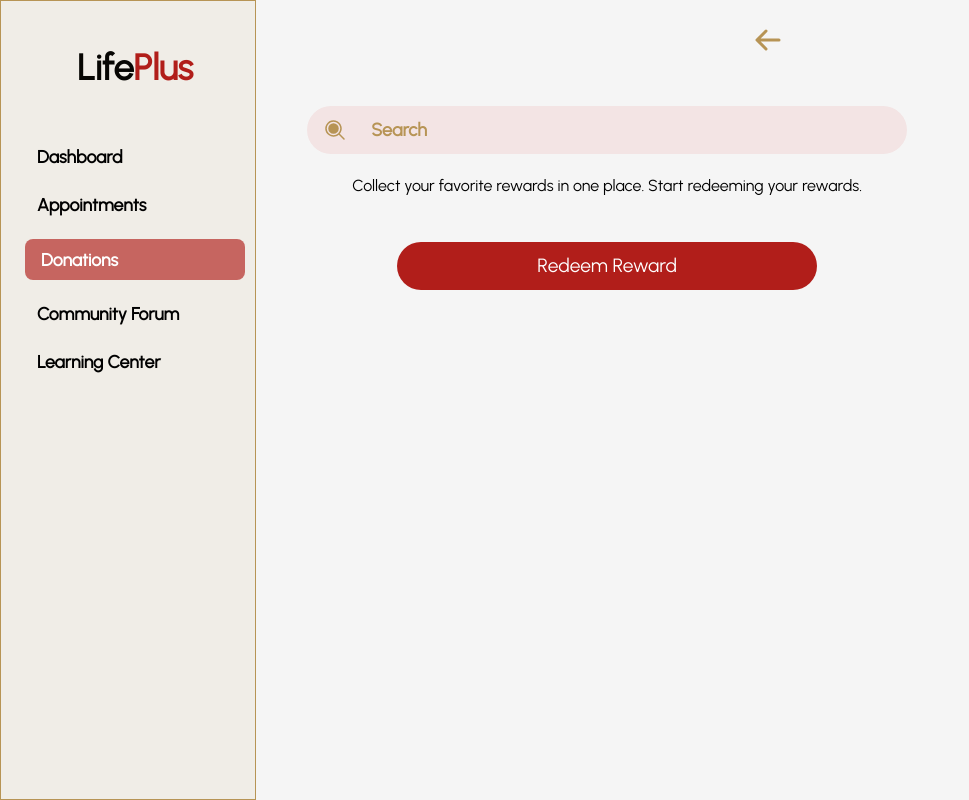
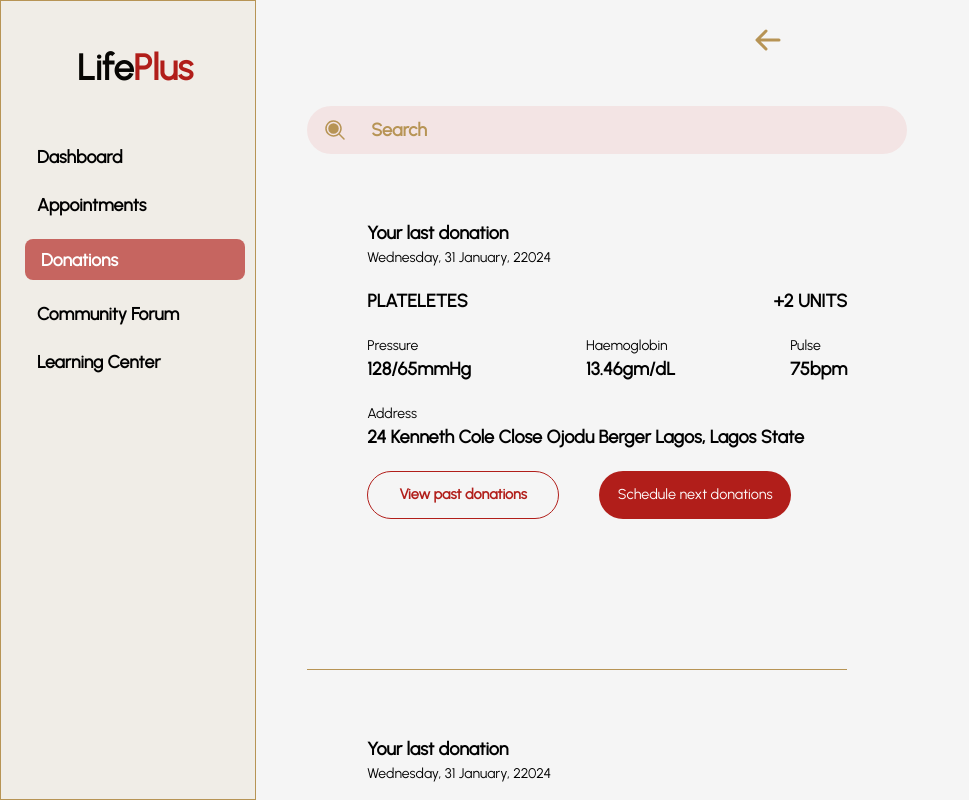
Before and after one commit to oreoluwa212/lifePlus-webapp, a React (Vite) app: page /donations/history in a window 1280 px wide. Shown: the whole page, without its empty margins (0-969 px from the left). Built offline with nearby package versions, Linux system fonts and the light colour scheme.

Commit message:
feat: Donation history initialized

```diff
--- a/src/pages/web-App/PastDonations.jsx
+++ b/src/pages/web-App/PastDonations.jsx
@@ -18,8 +18,8 @@ const PastDonations = () => {
           {loggedInUser && <ForumHeader currentUser={loggedInUser} />}
         </div>
         <div className="flex gap-9 mt-10 lgss:mt-4 px-[5%] mds:px-0 w-full">
-          <div className="flex flex-col justify-between lgss:gap-5 lgss:items-center ">
-              <div className="bg-[#F3E4E4] w-[60%] lgss:w-[600px] h-[48px] flex items-center gap-4 px-4 rounded-[32px] lgss:mt-[5%] mt-5">
+          <div className="flex flex-col justify-between lgss:gap-5 ">
+            <div className="bg-[#F3E4E4] w-[90%] lgss:w-[600px] h-[48px] flex items-center gap-4 px-4 rounded-[32px] lgss:mt-[5%] mt-5">
               <PiMagnifyingGlassFill className="text-gold text-[35px] mds:text-[24px] cursor-pointer" />
               <input
                 type="text"
@@ -27,16 +27,162 @@ const PastDonations = () => {
                 className="w-[80%] h-[48px] px-2 outline-none placeholder:text-gold placeholder:font-semibold placeholder:text-[18px] bg-transparent"
               />
             </div>
-              <p>
-                Collect your favorite rewards in one place. Start redeeming your
-                rewards.
-              </p>
+            <div className="border-b-[1px] border-gold lgss:h-[60vh] h-[75vh] lgss:w-[90%] w-full mt-4 pl-[10px] lgss:pl-[10%] py-[5%] flex flex-col gap-5">
+              <div className="flex flex-col">
+                <h2 className="text-[18px] font-semibold">
+                  Your last donation
+                </h2>
+                <p className="text-[14px]">Wednesday, 31 January, 22024</p>
+              </div>
+
+              <div className="flex justify-between">
+                <h2 className="text-[18px] font-semibold uppercase">
+                  PLATELETES
+                </h2>
+                <h2 className="text-[18px] font-semibold uppercase">
+                  +2 units
+                </h2>
+              </div>
+
+              <div className="flex justify-between">
+                <div className="flex flex-col">
+                  <h2 className="text-[14px]">Pressure</h2>
+                  <h2 className="text-[18px] font-semibold">128/65mmHg</h2>
+                </div>
+                <div className="flex flex-col">
+                  <h2 className="text-[14px]">Haemoglobin</h2>
+                  <h2 className="text-[18px] font-semibold ">13.46gm/dL</h2>
+                </div>
+                <div className="flex flex-col">
+                  <h2 className="text-[14px]">Pulse</h2>
+                  <h2 className="text-[18px] font-semibold">75bpm</h2>
+                </div>
+              </div>
+              <div className="flex flex-col">
+                <h2 className="text-[14px]">Address</h2>
+                <h2 className="text-[18px] font-semibold ">
+                  24 Kenneth Cole Close Ojodu Berger Lagos, Lagos State
+                </h2>
+              </div>
+              <div className="flex  gap-10">
                 <button
                   type="submit"
-              className="h-[48px] lgss:mt-6 mt-4 mds:mt-0 w-[100%] mds:w-[70%] flex justify-center items-center bg-red text-white rounded-[32px] text-[1.2rem]"
+                  className="h-[48px] lgss:w-[40%] w-[50%] flex justify-center items-center bg-transparent font-semibold text-red border-[1px] border-red rounded-[32px] text-[0.9rem]"
                 >
-              Redeem Reward
+                  View past donations
                 </button>
+                <button
+                  type="submit"
+                  className="h-[48px] lgss:w-[40%] w-[70%]  flex justify-center items-center bg-red text-white rounded-[32px] text-[0.9rem]"
+                >
+                  Schedule next donations
+                </button>
+              </div>
+            </div>
+            <div className="border-b-[1px] border-gold lgss:h-[60vh] h-[75vh] lgss:w-[90%] w-full mt-4 pl-[10px] lgss:pl-[10%] py-[5%] flex flex-col gap-5">
+              <div className="flex flex-col">
+                <h2 className="text-[18px] font-semibold">
+                  Your last donation
+                </h2>
+                <p className="text-[14px]">Wednesday, 31 January, 22024</p>
+              </div>
+
+              <div className="flex justify-between">
+                <h2 className="text-[18px] font-semibold uppercase">
+                  PLATELETES
+                </h2>
+                <h2 className="text-[18px] font-semibold uppercase">
+                  +2 units
+                </h2>
+              </div>
+
+              <div className="flex justify-between">
+                <div className="flex flex-col">
+                  <h2 className="text-[14px]">Pressure</h2>
+                  <h2 className="text-[18px] font-semibold">128/65mmHg</h2>
+                </div>
+                <div className="flex flex-col">
+                  <h2 className="text-[14px]">Haemoglobin</h2>
+                  <h2 className="text-[18px] font-semibold ">13.46gm/dL</h2>
+                </div>
+                <div className="flex flex-col">
+                  <h2 className="text-[14px]">Pulse</h2>
+                  <h2 className="text-[18px] font-semibold">75bpm</h2>
+                </div>
+              </div>
+              <div className="flex flex-col">
+                <h2 className="text-[14px]">Address</h2>
+                <h2 className="text-[18px] font-semibold ">
+                  24 Kenneth Cole Close Ojodu Berger Lagos, Lagos State
+                </h2>
+              </div>
+              <div className="flex  gap-10">
+                <button
+                  type="submit"
+                  className="h-[48px] lgss:w-[40%] w-[50%] flex justify-center items-center bg-transparent font-semibold text-red border-[1px] border-red rounded-[32px] text-[0.9rem]"
+                >
+                  View past donations
+                </button>
+                <button
+                  type="submit"
+                  className="h-[48px] lgss:w-[40%] w-[70%]  flex justify-center items-center bg-red text-white rounded-[32px] text-[0.9rem]"
+                >
+                  Schedule next donations
+                </button>
+              </div>
+            </div>
+            <div className="border-b-[1px] border-gold lgss:h-[60vh] h-[75vh] lgss:w-[90%] w-full mt-4 pl-[10px] lgss:pl-[10%] py-[5%] flex flex-col gap-5">
+              <div className="flex flex-col">
+                <h2 className="text-[18px] font-semibold">
+                  Your last donation
+                </h2>
+                <p className="text-[14px]">Wednesday, 31 January, 22024</p>
+              </div>
+
+              <div className="flex justify-between">
+                <h2 className="text-[18px] font-semibold uppercase">
+                  PLATELETES
+                </h2>
+                <h2 className="text-[18px] font-semibold uppercase">
+                  +2 units
+                </h2>
+              </div>
+
+              <div className="flex justify-between">
+                <div className="flex flex-col">
+                  <h2 className="text-[14px]">Pressure</h2>
+                  <h2 className="text-[18px] font-semibold">128/65mmHg</h2>
+                </div>
+                <div className="flex flex-col">
+                  <h2 className="text-[14px]">Haemoglobin</h2>
+                  <h2 className="text-[18px] font-semibold ">13.46gm/dL</h2>
+                </div>
+                <div className="flex flex-col">
+                  <h2 className="text-[14px]">Pulse</h2>
+                  <h2 className="text-[18px] font-semibold">75bpm</h2>
+                </div>
+              </div>
+              <div className="flex flex-col">
+                <h2 className="text-[14px]">Address</h2>
+                <h2 className="text-[18px] font-semibold ">
+                  24 Kenneth Cole Close Ojodu Berger Lagos, Lagos State
+                </h2>
+              </div>
+              <div className="flex  gap-10">
+                <button
+                  type="submit"
+                  className="h-[48px] lgss:w-[40%] w-[50%] flex justify-center items-center bg-transparent font-semibold text-red border-[1px] border-red rounded-[32px] text-[0.9rem]"
+                >
+                  View past donations
+                </button>
+                <button
+                  type="submit"
+                  className="h-[48px] lgss:w-[40%] w-[70%]  flex justify-center items-center bg-red text-white rounded-[32px] text-[0.9rem]"
+                >
+                  Schedule next donations
+                </button>
+              </div>
+            </div>
           </div>
         </div>
       </div>
```
Lines whose indentation alone changed are shown as unchanged.
